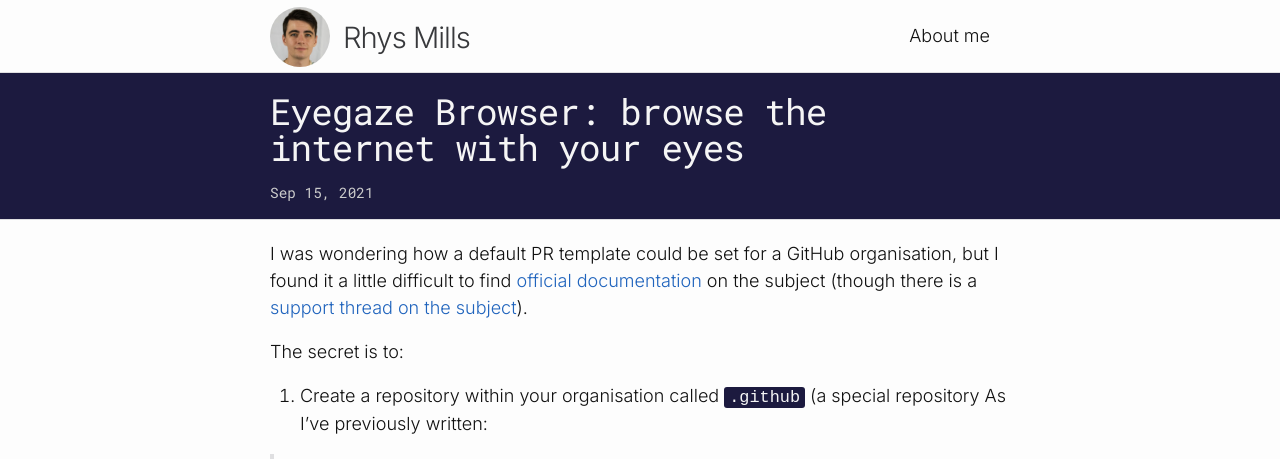
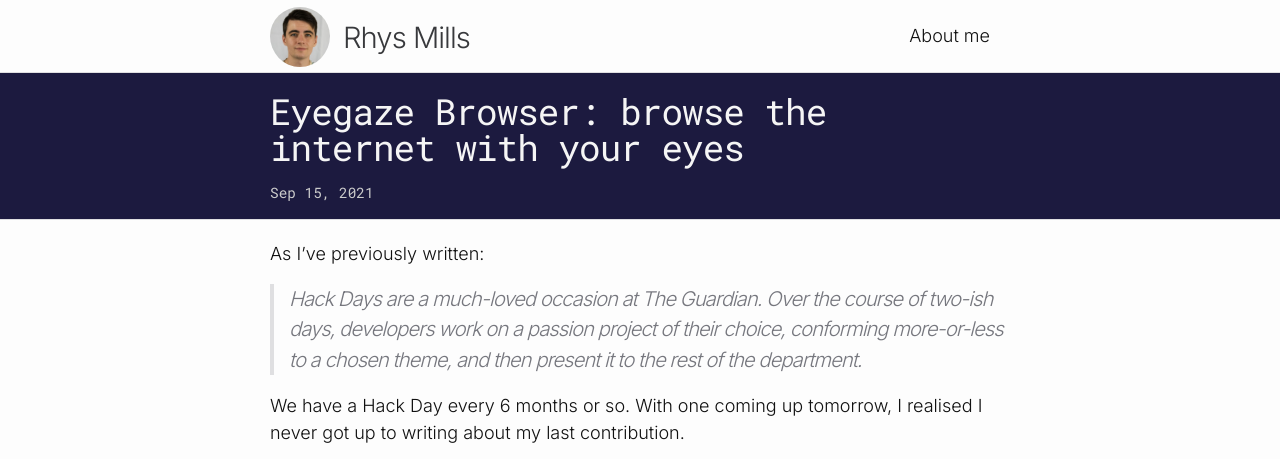
Before and after one commit to rhystmills/rhystmills.github.io, a Jekyll site: the page built from docs/_posts/2021-09-15-eyegaze-browser-browse-the-internet-with-your-eyes.markdown, in a window 1280 px wide and 900 px high, cut to the strip 0-459 px from the top of the window. Built offline with Jekyll 4.4.1, drawn with Linux system fonts in a browser that asks for light colours.

Commit message:
Update 2021-09-15-eyegaze-browser-browse-the-internet-with-your-eyes.markdown

```diff
--- a/docs/_posts/2021-09-15-eyegaze-browser-browse-the-internet-with-your-eyes.markdown
+++ b/docs/_posts/2021-09-15-eyegaze-browser-browse-the-internet-with-your-eyes.markdown
@@ -5,11 +5,8 @@ date:   2021-09-15 16:50:31 +0100
 categories: post
 summary: "An accessibility demo from The Guardian's Hack Day."
 ---
-I was wondering how a default PR template could be set for a GitHub organisation, but I found it a little difficult to find [official documentation](https://docs.github.com/en/communities/setting-up-your-project-for-healthy-contributions/creating-a-default-community-health-file) on the subject (though there is a [support thread on the subject](https://github.community/t/pull-request-template-per-organization/862)).
 
-The secret is to:
-
-1. Create a repository within your organisation called `.github` (a special repository As I've previously written:
+As I've previously written:
 
  > Hack Days are a much-loved occasion at *The Guardian*. Over the course of two-ish days, developers work on a passion project of their choice, conforming more-or-less to a chosen theme, and then present it to the rest of the department.
 
```
